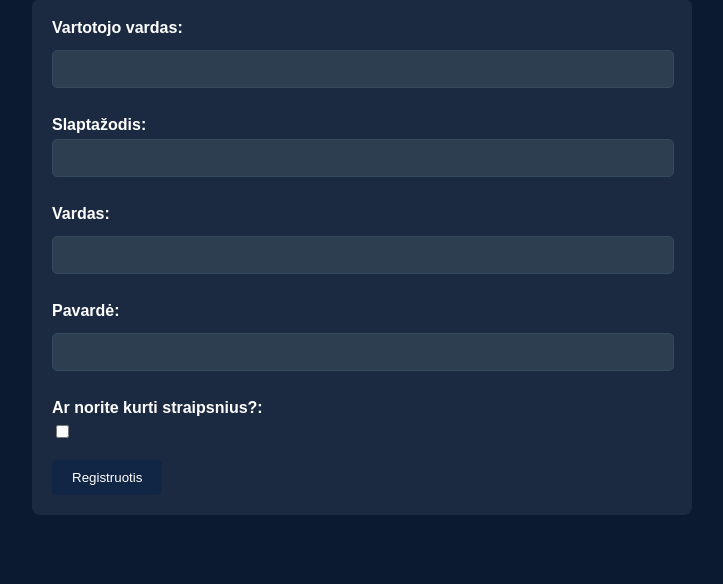
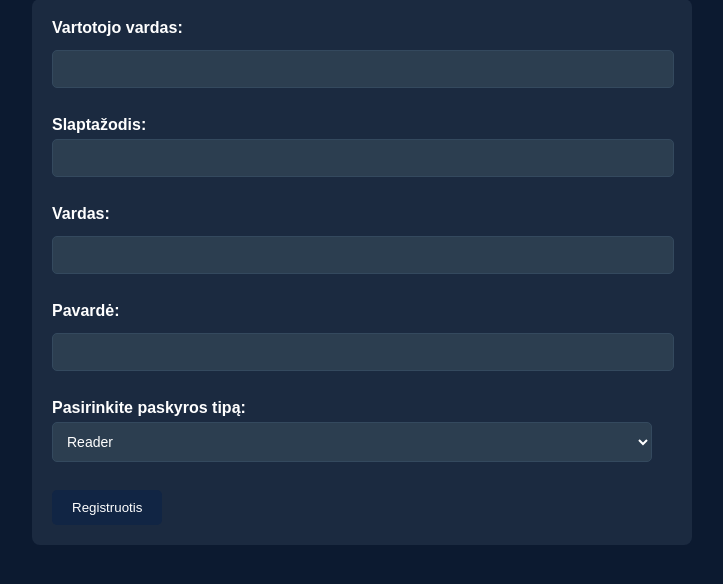
Before and after one commit to simasbra/KTU_Kompiuteriu_Tinklai_ir_Internetines_Technologijos, a PHP site: page /register.php in a window 1280 px wide. Shown: the part 127-711 px from the top of the page, without its empty margins (278-1001 px from the left). Run offline with PHP 8.4, Linux system fonts and the light colour scheme.

Commit message:
IT register/articles/style

```diff
--- a/IT/src/articlesMine.php
+++ b/IT/src/articlesMine.php
@@ -78,5 +78,3 @@ if (!$connection) {
 </body>
 
 </html>
-
-<?php $connection->close(); ?>
--- a/IT/src/register.php
+++ b/IT/src/register.php
@@ -18,7 +18,7 @@ if ($_SERVER["REQUEST_METHOD"] == "POST") {
 	$name = mysqli_real_escape_string($connection, $_POST['name']);
 	$surname = mysqli_real_escape_string($connection, $_POST['surname']);
 	$password_hash = password_hash($password, PASSWORD_DEFAULT);
-	$paskyros_tipas_id = isset($_POST['arVadybininkas']) ? 2 : 1;
+	$paskyros_tipas_id = intval($_POST['paskyros_tipas_id']);
 
 	$query = "INSERT INTO Vartotojas (prisijungimo_vardas, slaptazodis, vardas, pavarde, paskyros_tipas_id) VALUES (?, ?, ?, ?, ?)";
 	$stmt = $connection->prepare($query);
@@ -48,12 +48,14 @@ $connection->close();
 	<?php include "navbar.php"; ?>
 
 	<h2>Registracija</h2>
+
 	<?php
 	if (isset($_SESSION['message'])) {
 		echo "<p>" . $_SESSION['message'] . "</p>";
 		unset($_SESSION['message']);
 	}
 	?>
+
 	<form method="POST" action="register.php">
 		<label for="username">Vartotojo vardas:</label>
 		<input type="text" name="username" required><br><br>
@@ -63,8 +65,12 @@ $connection->close();
 		<input type="text" name="name" required><br><br>
 		<label for="surname">Pavardė:</label>
 		<input type="text" name="surname" required><br><br>
-		<label for="arVadybininkas">Ar norite kurti straipsnius?:</label>
-		<input type="checkbox" name="arVadybininkas"><br><br>
+		<label for="paskyros_tipas_id">Pasirinkite paskyros tipą:</label>
+		<select name="paskyros_tipas_id" id="paskyros_tipas_id" required>
+			<option value="1">Reader</option>
+			<option value="2">Publisher</option>
+			<option value="3">Administrator</option>
+		</select><br><br>
 		<input type="submit" value="Registruotis">
 	</form>
 </body>
--- a/IT/src/style.css
+++ b/IT/src/style.css
@@ -249,3 +249,38 @@ form input[type="password"] {
 .submit-btn:hover {
     background-color: #707c8e;
 }
+
+.image-top img {
+    display: block;
+    margin: 0 auto 10px auto;
+}
+
+.image-bottom img {
+    display: block;
+    margin: 10px auto 0 auto;
+}
+
+.image-left img {
+    float: left;
+    margin-right: 10px;
+}
+
+.image-right img {
+    float: right;
+    margin-left: 10px;
+}
+
+form select {
+    width: 100%;
+    padding: 10px;
+    margin-bottom: 10px;
+    border: 1px solid #34495e;
+    border-radius: 5px;
+    background-color: #2c3e50;
+    color: #ffffff;
+    font-size: 14px;
+}
+
+form select:hover {
+    background-color: #163059;
+}
```
Also changed, not shown: IT/src/article.php (+24 -4 lines), IT/src/index.php (+11 -2 lines), IT/src/login.php (indentation only). Lines whose indentation alone changed are shown as unchanged.
